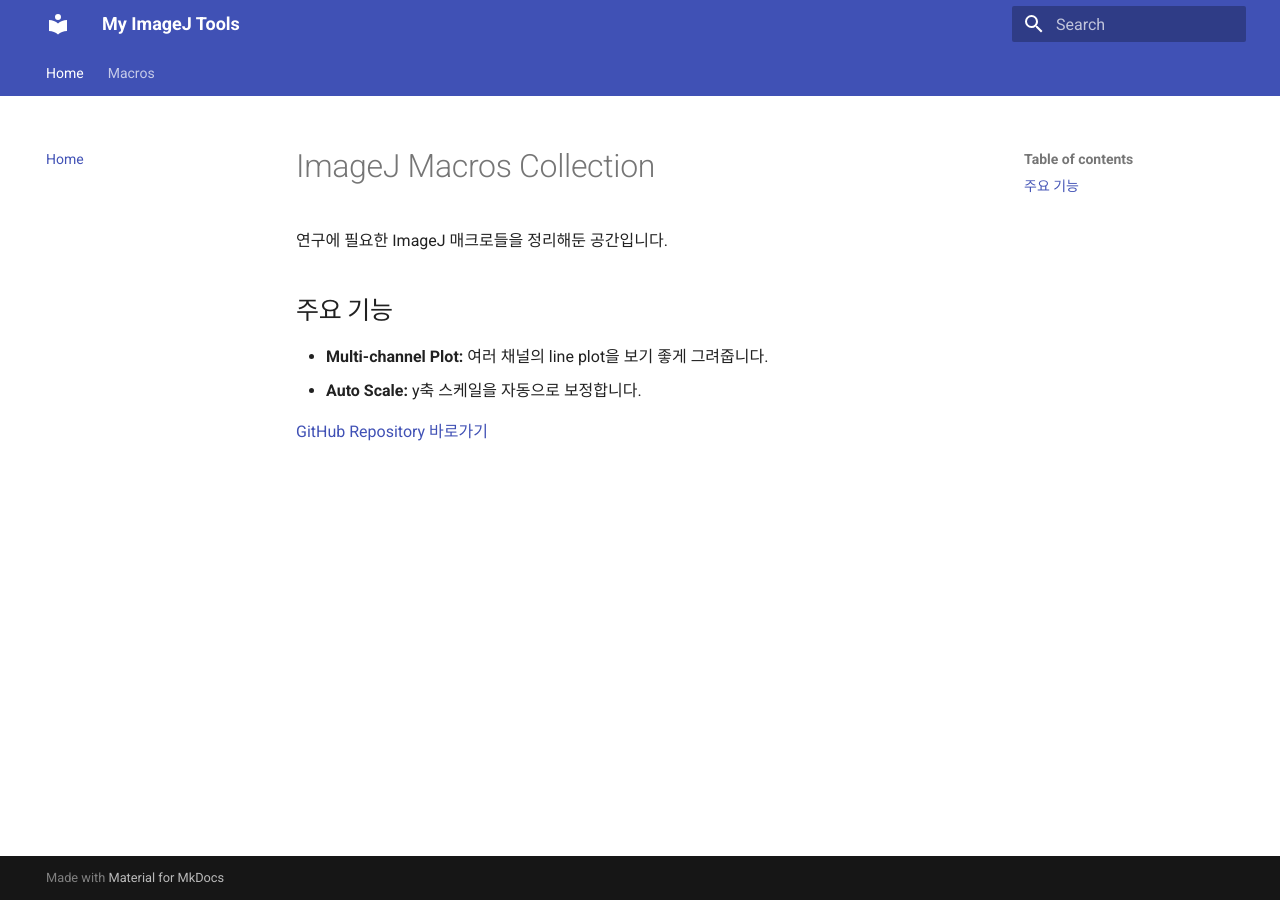
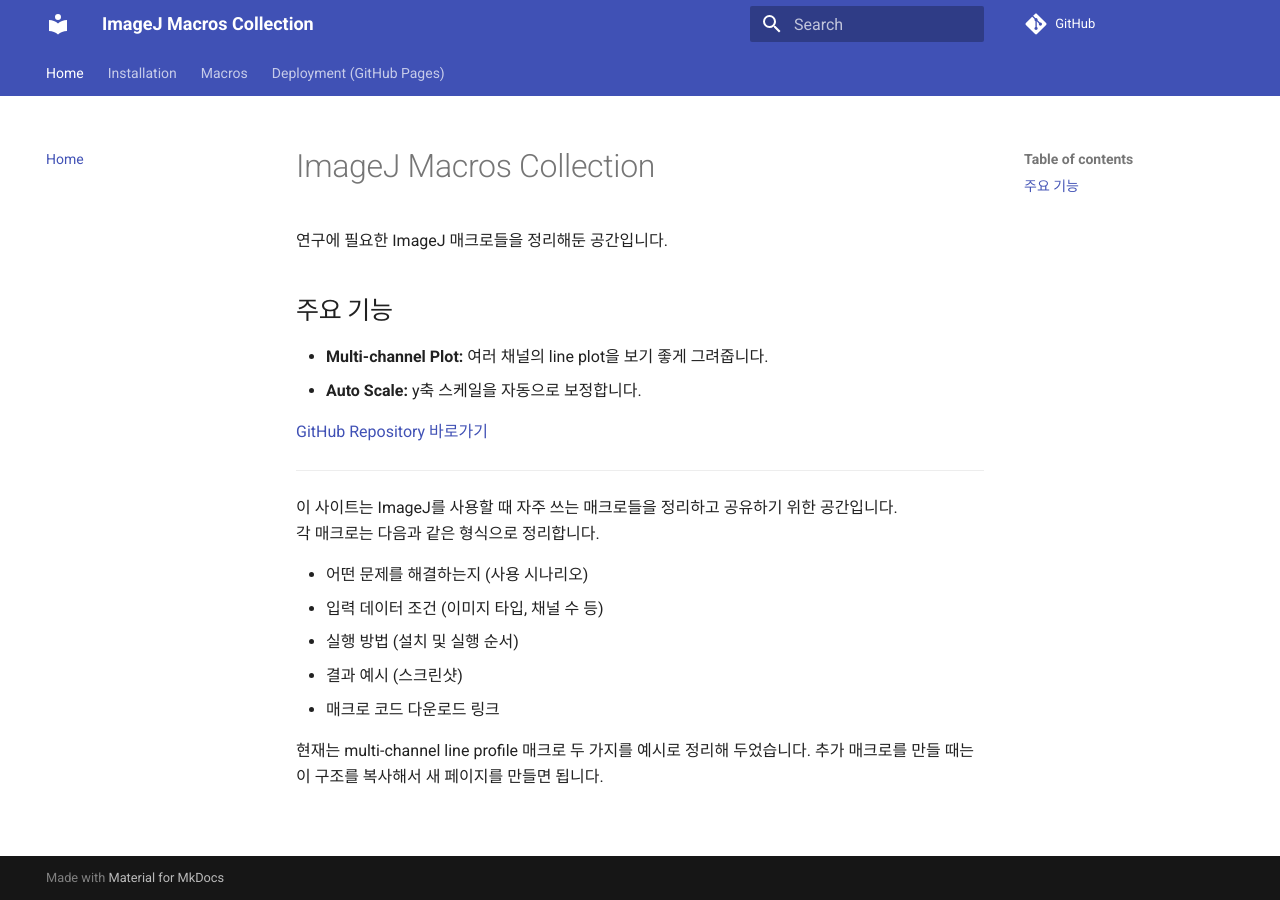
Before and after one commit to MinLeeKR/ImageJ-Macros, an MkDocs documentation site: the page built from docs/index.md, in a window 1280 px wide. Built offline with MkDocs 1.6.1 and Material for MkDocs 9.7.7, drawn with Linux system fonts in a browser that asks for light colours; comment, search, counter and statistics services are not loaded.

Commit message:
Add multi-channel plot macros and docs

```diff
--- a/docs/index.md
+++ b/docs/index.md
@@ -7,3 +7,17 @@
 * **Auto Scale:** y축 스케일을 자동으로 보정합니다.
 
 [GitHub Repository 바로가기](https://github.com/MinLeeKR/ImageJ-Macros)
+
+---
+
+이 사이트는 ImageJ를 사용할 때 자주 쓰는 매크로들을 정리하고 공유하기 위한 공간입니다.
+각 매크로는 다음과 같은 형식으로 정리합니다.
+
+- 어떤 문제를 해결하는지 (사용 시나리오)
+- 입력 데이터 조건 (이미지 타입, 채널 수 등)
+- 실행 방법 (설치 및 실행 순서)
+- 결과 예시 (스크린샷)
+- 매크로 코드 다운로드 링크
+
+현재는 multi-channel line profile 매크로 두 가지를 예시로 정리해 두었습니다.
+추가 매크로를 만들 때는 이 구조를 복사해서 새 페이지를 만들면 됩니다.
--- a/mkdocs.yml
+++ b/mkdocs.yml
@@ -1,4 +1,8 @@
-site_name: My ImageJ Tools
+site_name: ImageJ Macros Collection
+site_url: https://minleekr.github.io/ImageJ-Macros/
+repo_url: https://github.com/MinLeeKR/ImageJ-Macros
+repo_name: GitHub
+
 theme:
   name: material
   palette:
@@ -8,8 +12,12 @@
     - navigation.tabs
     - navigation.expand
     - search.suggest
+    - search.highlight
 
 nav:
   - Home: index.md
+  - Installation: installation.md
   - Macros:
-    - Multi-Color Plot: macros/plot.md
+      - Non-scaled multi-channel profile: non_scaled_multichannel_plot.md
+      - Scaled multi-channel profile: scaled_multichannel_plot.md
+  - Deployment (GitHub Pages): deployment.md
```
Also changed, not shown: docs/deployment.md (added, +66 -0 lines), docs/installation.md (added, +32 -0 lines), docs/non_scaled_multichannel_plot.md (added, +32 -0 lines), docs/scaled_multichannel_plot.md (added, +30 -0 lines), docs/assets/images/non-scaled_multichannel_plot.jpg (added), docs/assets/images/scaled_multichannel_plot.jpg (added), 2 other files.
